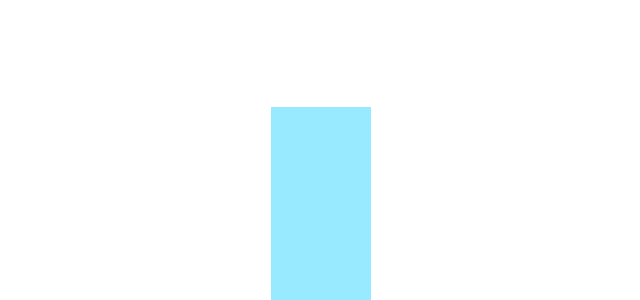
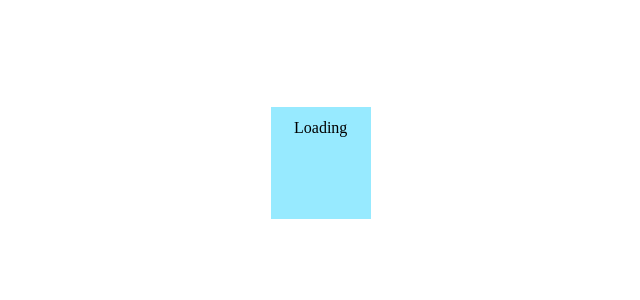
Before and after one commit to NVDMkPr/DuckTwoX, a plain HTML site: page index.html in a window 1280 px wide. Shown: the part 500-800 px from the top of the page, without its empty margins (344-984 px from the left). Drawn offline with Linux system fonts and the light colour scheme.

Commit message:
update index.html

```diff
--- a/index.html
+++ b/index.html
@@ -18,7 +18,7 @@
       width: 100px;
       height: 100px;
       text-align: center;
-      padding-top: 48%;
+      padding-top: 1%;
     }
   </style>
 </body>
```
